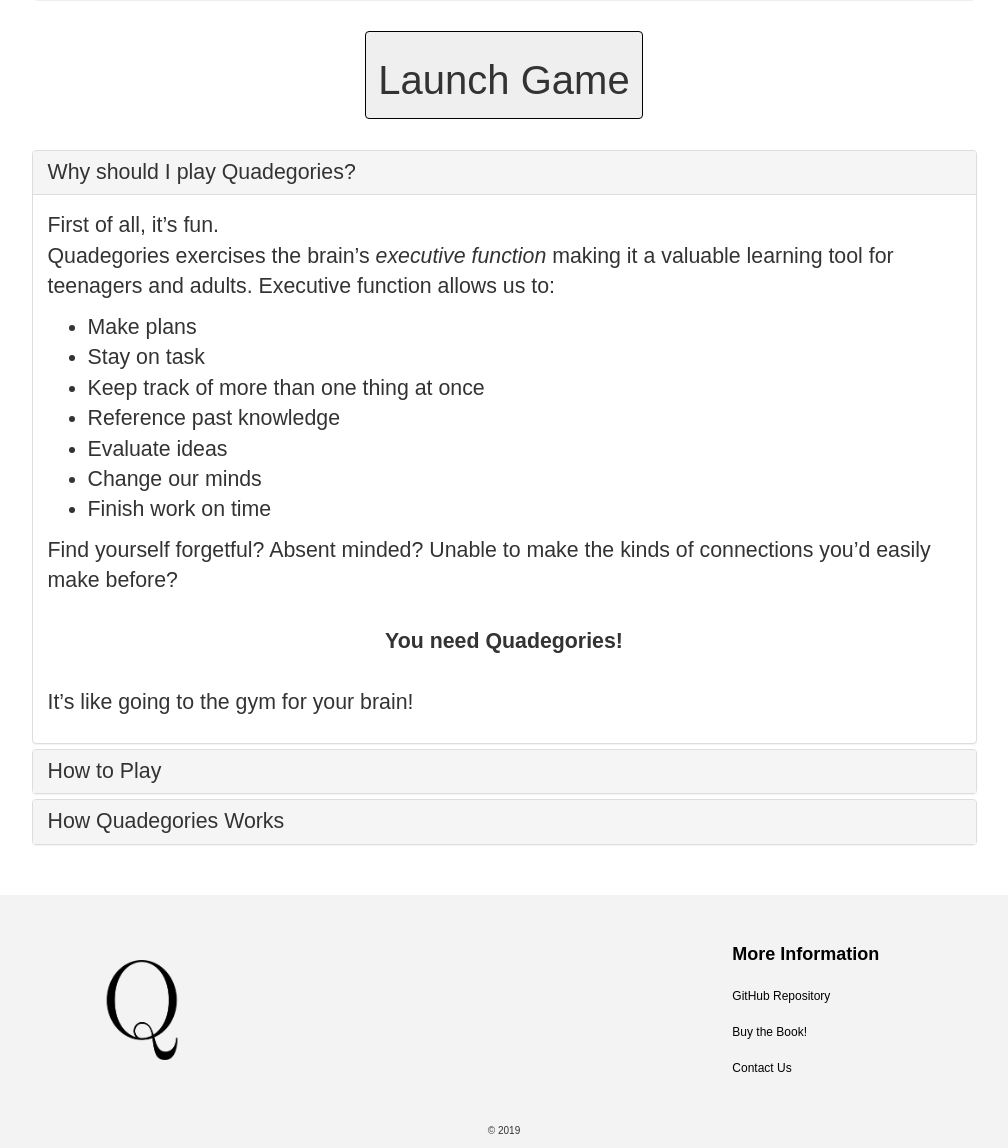
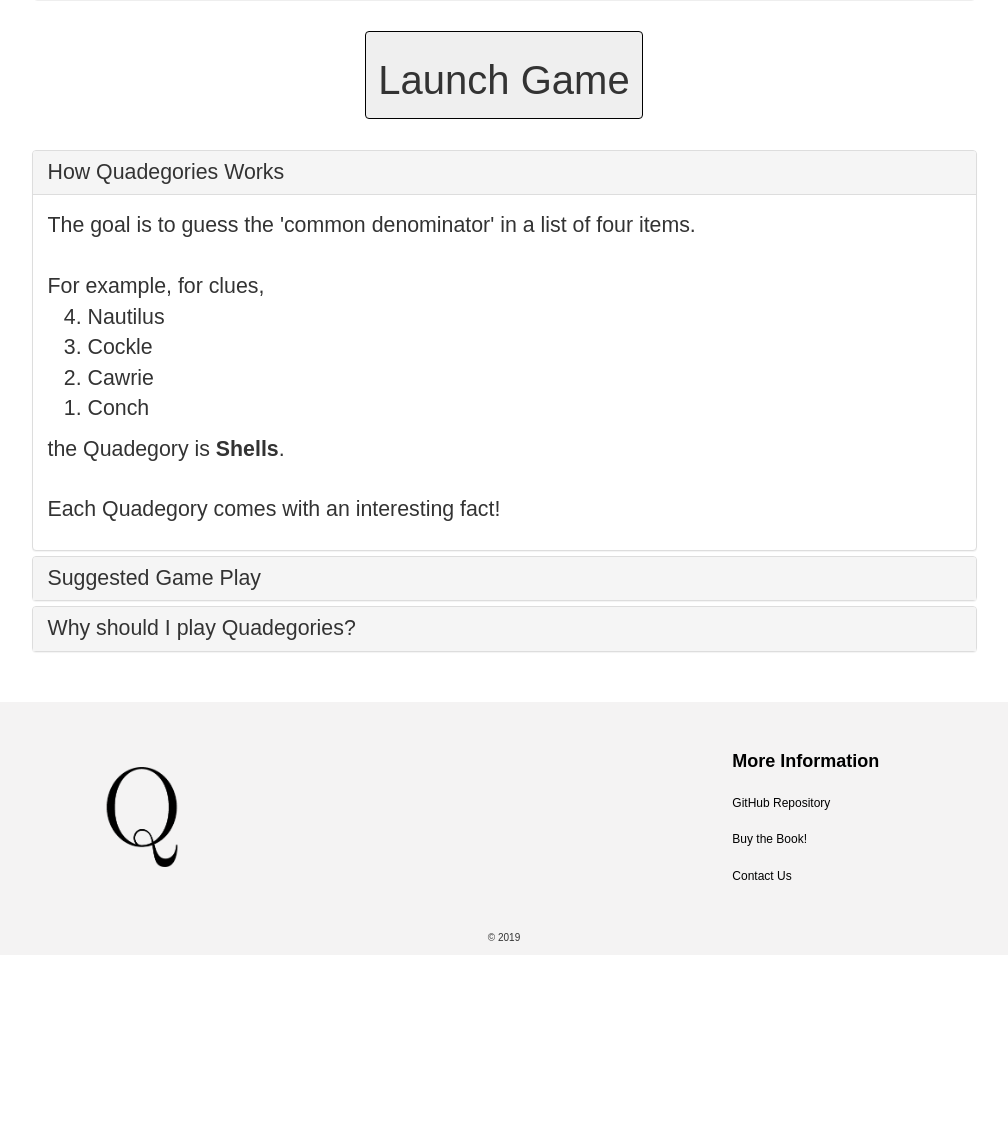
Before and after one commit to PeterEFrancis/play-quadegories, a Flask app: page / in a window 1280 px wide. Shown: the part 204-1352 px from the top of the page, without its empty margins (136-1144 px from the left). After the commit the page ends 1145 px from the top, so only its background shows below. Run offline with Flask 2, Linux system fonts and the light colour scheme; some libraries are stand-ins or nearby versions; some web fonts are replaced.

Commit message:
fix game instructions

```diff
--- a/quadegories/expert.txt
+++ b/quadegories/expert.txt
@@ -651,7 +651,7 @@
 \ansP{Van Gogh Paintings}{Featuring the doctor who took care of him during the final months of his life, \textbf{Portrait of Doctor Gachet} is one of Van Gogh's most revered paintings.}
 
 \listP{Sugar Bag}{Mining}{Honey}{Bumble}
-\ansP{Bees}{\textbf{Mining} Bees create nesting tunnels in the ground. }
+\ansP{Bees}{\textbf{Mining} Bees create nesting tunnels in the ground.}
 
 \listP{Rudy Ryszczyk}{Grandpa Fred}{Farmer Ted}{Samantha Baker}
 \ansP{Characters in Sixteen Candles}{Other characters include Caroline Mulford, Jake Ryan and Long Duk Dong.}
--- a/templates/index.html
+++ b/templates/index.html
@@ -102,13 +102,89 @@
                 <h4 class="panel-title">
                   <a data-toggle="collapse" data-parent="#accordion"
                      href="#collapse1">
-                  Why should I play Quadegories?</a>
+                  How Quadegories Works</a>
                 </h4>
               </div>
               <div id="collapse1" class="panel-collapse collapse in">
                 <div class="panel-body">
+                    The goal is to guess the 'common denominator' in a list of
+                    four items.<br/><br/>
+
+                    For example, for clues,
+                    <ol reversed>
+                      <li> Nautilus
+                      <li> Cockle
+                      <li> Cawrie
+                      <li> Conch
+                    </ol>
+
+                    the Quadegory is <strong>Shells</strong>.<br/><br/>
+
+                    Each Quadegory comes with an interesting fact!
+                  </p>
+                  </div>
+              </div>
+            </div>
+            <div class="panel panel-default">
+              <div class="panel-heading">
+                <h4 class="panel-title">
+                  <a data-toggle="collapse" data-parent="#accordion"
+                     href="#collapse2">
+                  Suggested Game Play</a>
+                </h4>
+              </div>
+              <div id="collapse2" class="panel-collapse collapse">
+                <div class="panel-body">
                   <p>
-                    First of all, it’s fun.<br>
+                  <strong><u>To Play with a Group:</u></strong> Construct teams
+                  or play individually. One player can be designated as the
+                  reader or the players can rotate serving as reader each round.
+                  At the beginning of each round the reader gets a new set of
+                  four clues, and reads each, one at a time. Between clues the
+                  reader counts to 5 on their hand.<br/><br/>
+
+                  At any time during each round, players still in the game
+                  may make ONE attempt at the correct answer. A player
+                  receives the number of points corresponding to the clue
+                  that is given directly before the correct guess. An
+                  incorrect answer results in zero points and elimination
+                  from the round. The round continues until one player either
+                  guesses correctly (winning points) or is eliminated from that
+                  round by providing an incorrect answer <br/><br/>
+
+                  To any guess there are only three possible responses the
+                  reader can give: CORRECT, INCORRECT or BE MORE SPECIFIC.
+                  In the latter event, the player will be provided a
+                  (one time only) additional five seconds to improve the
+                  accuracy of the answer and either win the Quadegory or be
+                  eliminated from that round.<br/><br/>
+
+                  The game can end after a designated time or point total has
+                  been reached.<br/><br/>
+
+                  <strong><u>To Play Alone:</u></strong> Read the clues and
+                  whenever you are ready to guess, take a peak at the Quadegory!
+                  <br/><br/>
+
+                  <strong><u>To Play Scoreless:</u></strong> Have fun reading
+                  the clues and pay no mind to the time between each or who
+                  answers first--just have fun!
+                  </p>
+                </div>
+              </div>
+            </div>
+
+            <div class="panel panel-default">
+              <div class="panel-heading">
+                <h4 class="panel-title">
+                  <a data-toggle="collapse" data-parent="#accordion"
+                     href="#collapse3">
+                  Why should I play Quadegories?</a>
+                </h4>
+              </div>
+              <div id="collapse3" class="panel-collapse collapse">
+                <div class="panel-body">
+                  <p>
                     Quadegories exercises the brain’s <i>executive function</i>
                     making it a valuable learning tool for teenagers and adults.
 
@@ -131,82 +207,6 @@
                     It’s like going to the gym for your brain!
                   </p>
                 </div>
-              </div>
-            </div>
-            <div class="panel panel-default">
-              <div class="panel-heading">
-                <h4 class="panel-title">
-                  <a data-toggle="collapse" data-parent="#accordion"
-                     href="#collapse2">
-                  How to Play</a>
-                </h4>
-              </div>
-              <div id="collapse2" class="panel-collapse collapse">
-                <div class="panel-body">
-                  <p>
-                  <strong>GAME DIRECTIONS:</strong> Either designate one player
-                  as the reader/facilitator or have players rotate serving as
-                  reader/facilitator each round.<br/><br/>
-
-                  Each round, the reader gets a new set of four clues, and reads
-                  each, one at a time, (it is recommended to show counting on
-                  your hand at five second intervals), until one player
-                  either guesses correctly (winning a point) or is eliminated
-                  from that round by providing an incorrect answer.<br/><br/>
-
-                  To any guess there are only three possible responses the
-                  reader/facilitator can give: CORRECT, INCORRECT or BE MORE
-                  SPECIFIC. In the latter event, the player will be provided a
-                  (one time only) additional five seconds to improve the
-                  accuracy of the answer and either win the Quadegory or be
-                  eliminated from that round.<br/><br/>
-
-                  <strong>OBJECTIVE:</strong> To gain as many points as possible
-                  or achieve a predetermined winning score.
-
-                  </p>
-                </div>
-              </div>
-            </div>
-            <div class="panel panel-default">
-              <div class="panel-heading">
-                <h4 class="panel-title">
-                  <a data-toggle="collapse" data-parent="#accordion"
-                     href="#collapse3">
-                  How Quadegories Works</a>
-                </h4>
-              </div>
-              <div id="collapse3" class="panel-collapse collapse">
-                <div class="panel-body">
-                  <p>
-                    Quadegories can be played alone, with others, or in teams.
-                    <br/>
-                    The goal is to guess the `common denominator' in a list of
-                    four items.<br/>
-
-                    For example, for clues,
-                    <ol reversed>
-                      <li> Nautilus
-                      <li> Cockle
-                      <li> Cawrie
-                      <li> Conch
-                    </ol>
-
-                    the Quadegory is <strong>Shells</strong>.<br/><br/>
-
-                    At any time during each round, players still in the game
-                    may make ONE attempt at the correct answer. A player
-                    receives the number of points corresponding to the clue
-                    that is given directly before the correct guess. An
-                    incorrect answer results in zero points and elimination
-                    from the round.
-                    <br/><br/>
-
-                    After each Quadegory, the reader may read the interesting
-                    fact that is below the Quadegory about a topic related to
-                    that round.
-                  </p>
-                  </div>
               </div>
             </div>
           </div>
```
